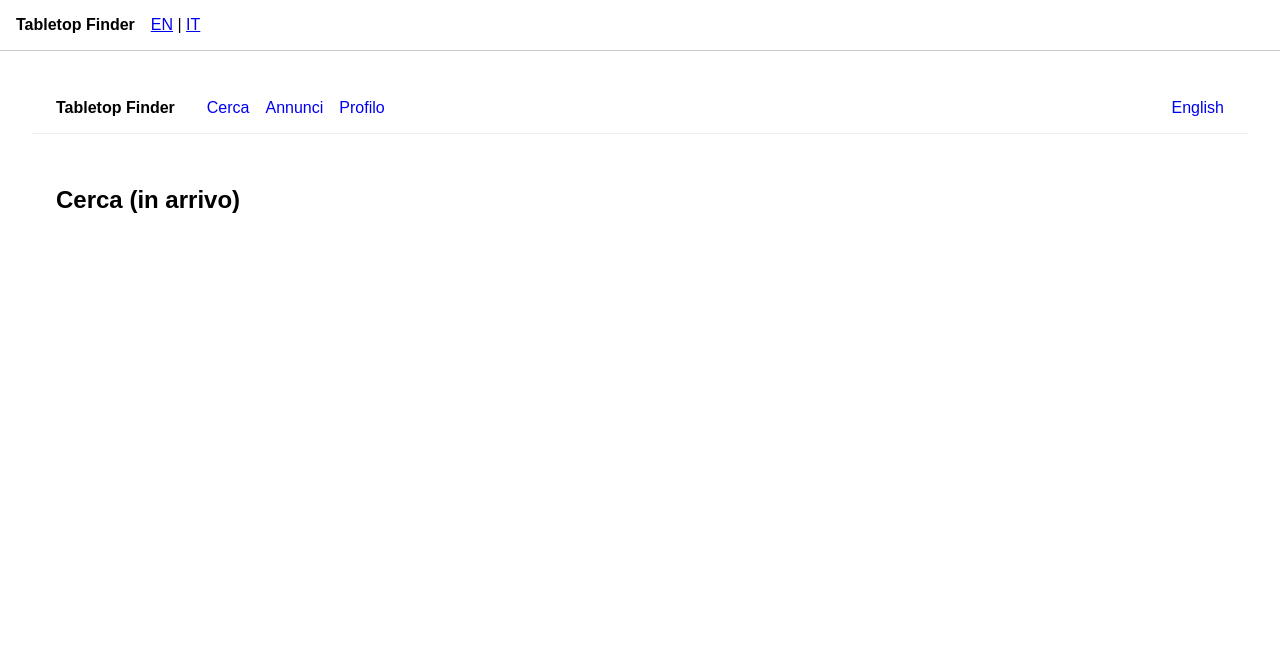
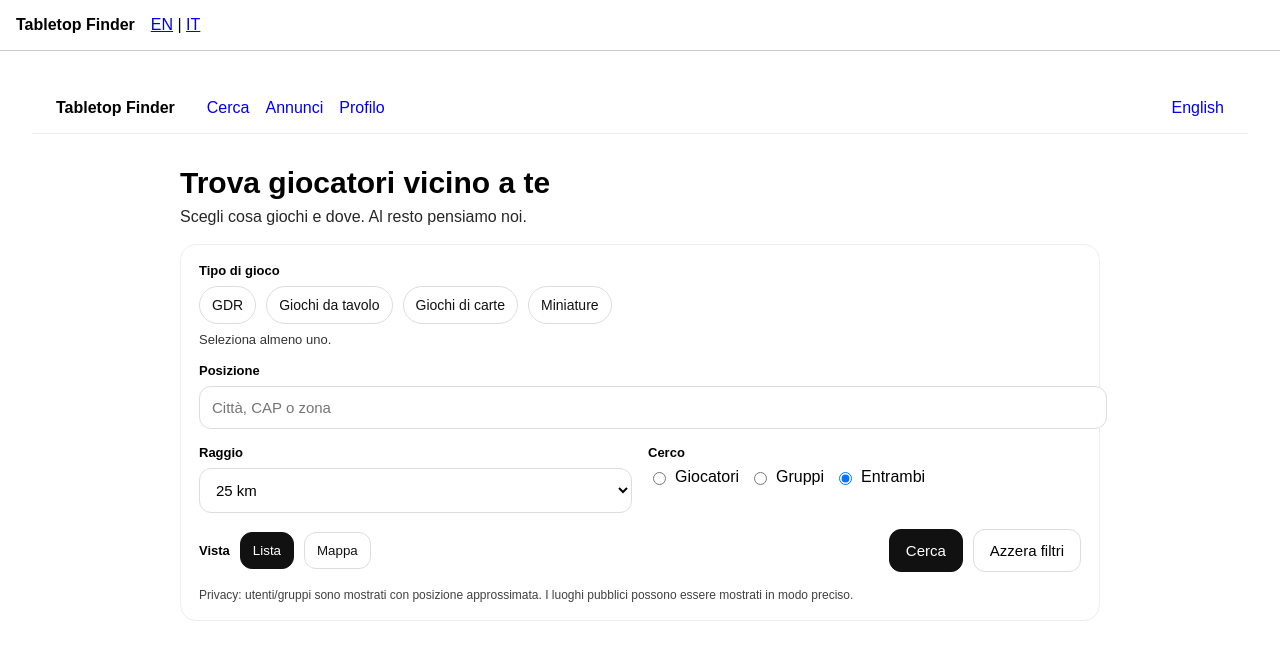
Before and after one commit to antarexx/tabletop-finder, a Next.js app: page /it/search in a window 1280 px wide. Shown: the top 660 px of the page. Built offline with nearby package versions, Linux system fonts and the light colour scheme.

Commit message:
Implement IT search page

```diff
--- a/app/it/search/page.tsx
+++ b/app/it/search/page.tsx
@@ -1,3 +1,32 @@
+import SearchPage from "../../../components/SearchPage";
+
 export default function SearchIt() {
-  return <h2>Cerca (in arrivo)</h2>;
+  return (
+    <SearchPage
+      lang="it"
+      strings={{
+        title: "Trova giocatori vicino a te",
+        subtitle: "Scegli cosa giochi e dove. Al resto pensiamo noi.",
+        gameTypeLabel: "Tipo di gioco",
+        gameTypeHint: "Seleziona almeno uno.",
+        locationLabel: "Posizione",
+        locationPlaceholder: "Città, CAP o zona",
+        radiusLabel: "Raggio",
+        lookingForLabel: "Cerco",
+        viewLabel: "Vista",
+        listView: "Lista",
+        mapView: "Mappa",
+        searchBtn: "Cerca",
+        resetBtn: "Azzera filtri",
+        validationGame: "Seleziona almeno un tipo di gioco.",
+        validationLocation: "Inserisci una posizione.",
+        resultsTitle: "Risultati",
+        emptyTitle: "Nessun risultato per ora",
+        emptyBody: "Prova ad aumentare il raggio o pubblica un annuncio.",
+        createListing: "Pubblica un annuncio",
+        privacyNote:
+          "Privacy: utenti/gruppi sono mostrati con posizione approssimata. I luoghi pubblici possono essere mostrati in modo preciso.",
+      }}
+    />
+  );
 }
```
